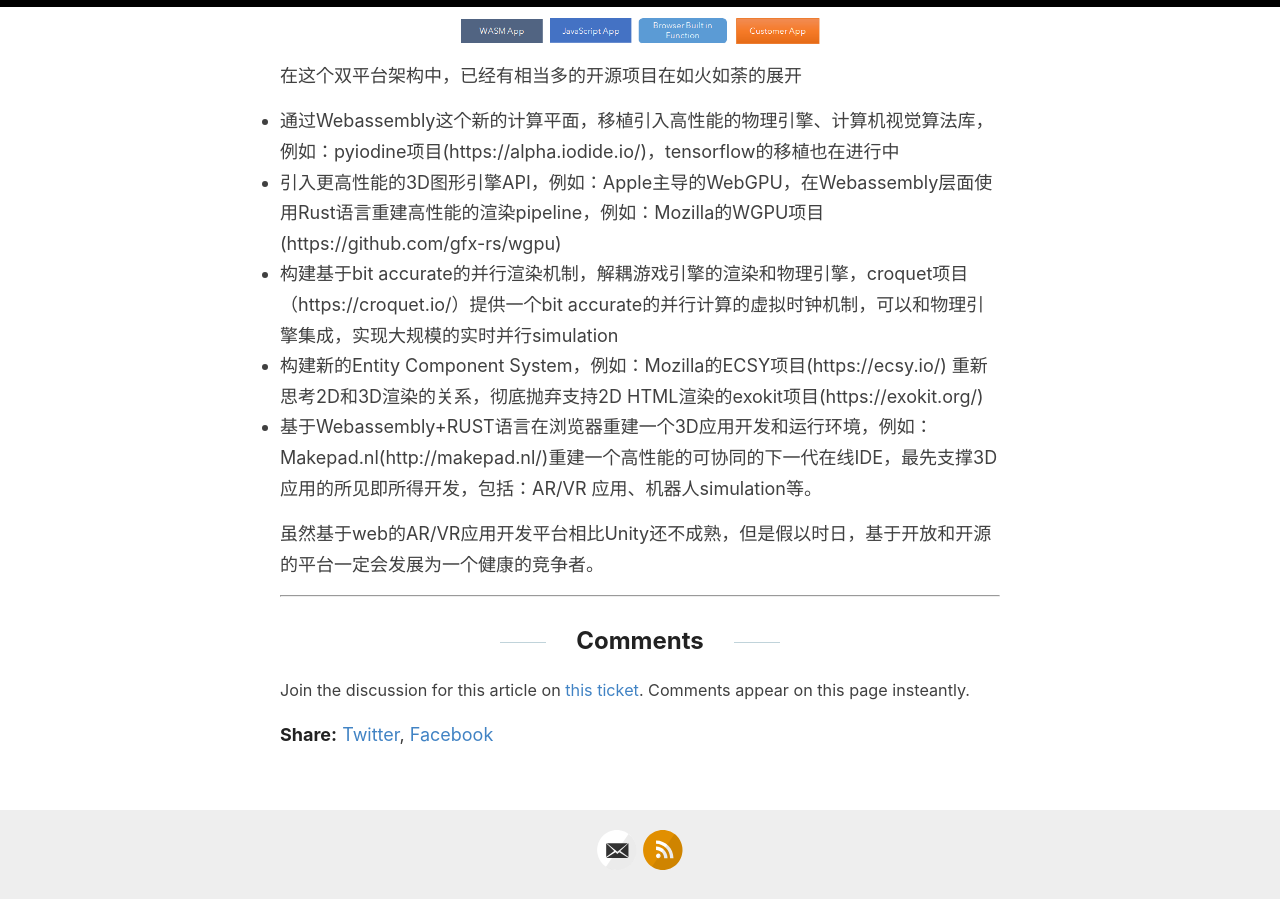
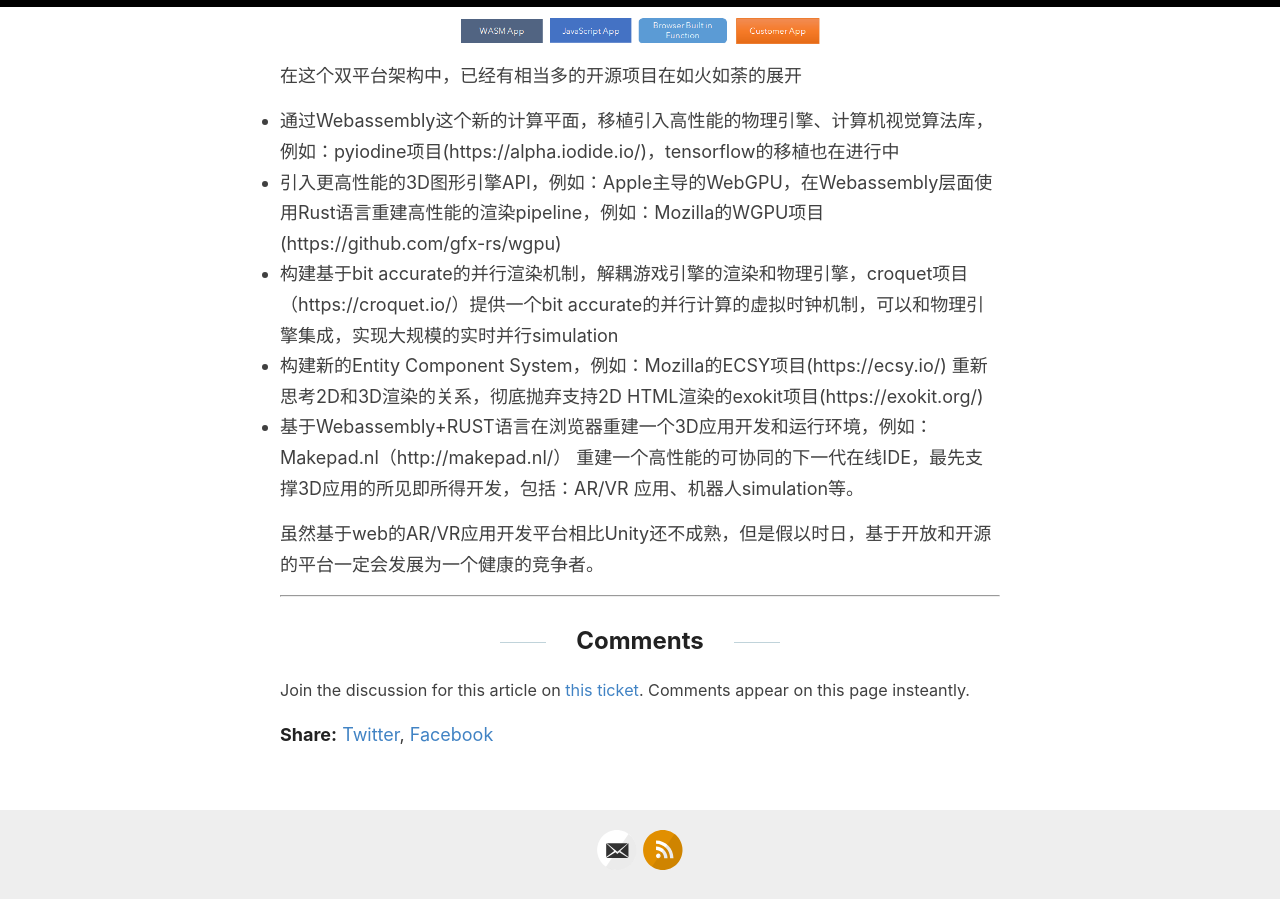
Before and after one commit to sbagga/mistyminds, a Jekyll site: the page built from _posts/2020-04-29-基于开放Web技术的ARVR应用开发平台.md, in a window 1280 px wide and 900 px high, scrolled down 6457 px. Built offline with Jekyll 4.4.1, drawn with Linux system fonts in a browser that asks for light colours; part of the change alters nothing that is shown.

```diff
--- a/_posts/2020-04-29-基于开放Web技术的ARVR应用开发平台.md
+++ b/_posts/2020-04-29-基于开放Web技术的ARVR应用开发平台.md
@@ -110,6 +110,6 @@ WASM引入到浏览器，创造出现两个不同的计算平台，可以更好
  - 构建基于bit accurate的并行渲染机制，解耦游戏引擎的渲染和物理引擎，croquet项目（https://croquet.io/）提供一个bit accurate的并行计算的虚拟时钟机制，可以和物理引擎集成，实现大规模的实时并行simulation
  - 构建新的Entity Component System，例如：Mozilla的ECSY项目(https://ecsy.io/)
 重新思考2D和3D渲染的关系，彻底抛弃支持2D HTML渲染的exokit项目(https://exokit.org/)
- - 基于Webassembly+RUST语言在浏览器重建一个3D应用开发和运行环境，例如：Makepad.nl(http://makepad.nl/)重建一个高性能的可协同的下一代在线IDE，最先支撑3D应用的所见即所得开发，包括：AR/VR 应用、机器人simulation等。
+ - 基于Webassembly+RUST语言在浏览器重建一个3D应用开发和运行环境，例如：Makepad.nl（http://makepad.nl/） 重建一个高性能的可协同的下一代在线IDE，最先支撑3D应用的所见即所得开发，包括：AR/VR 应用、机器人simulation等。
 
 虽然基于web的AR/VR应用开发平台相比Unity还不成熟，但是假以时日，基于开放和开源的平台一定会发展为一个健康的竞争者。
```
